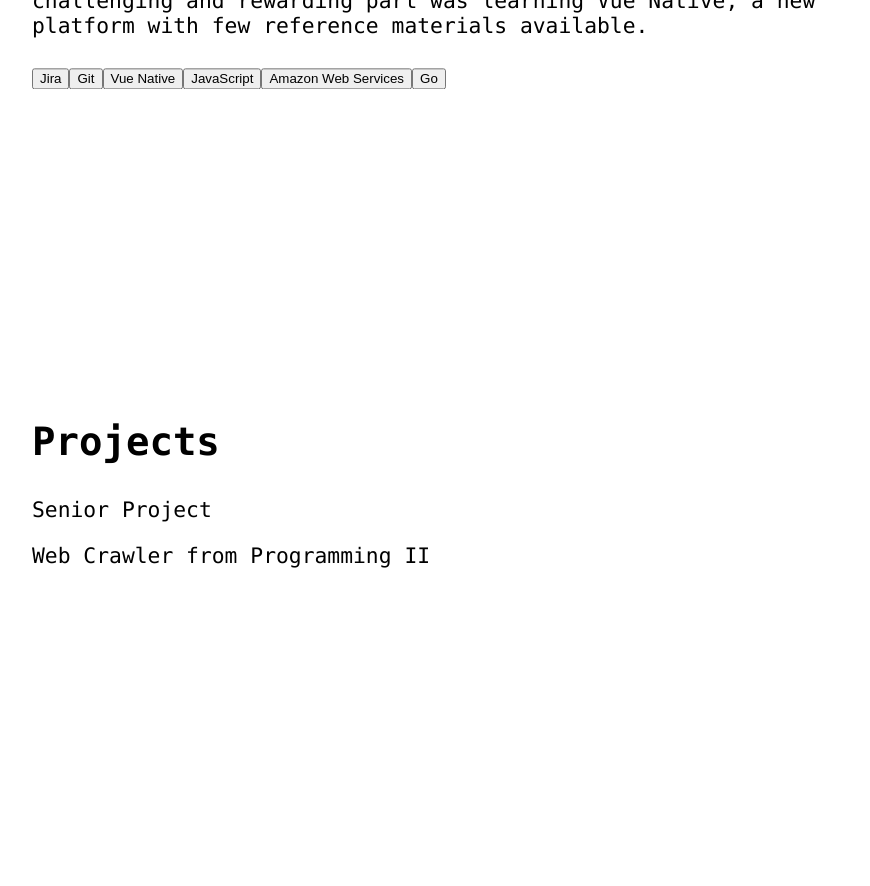
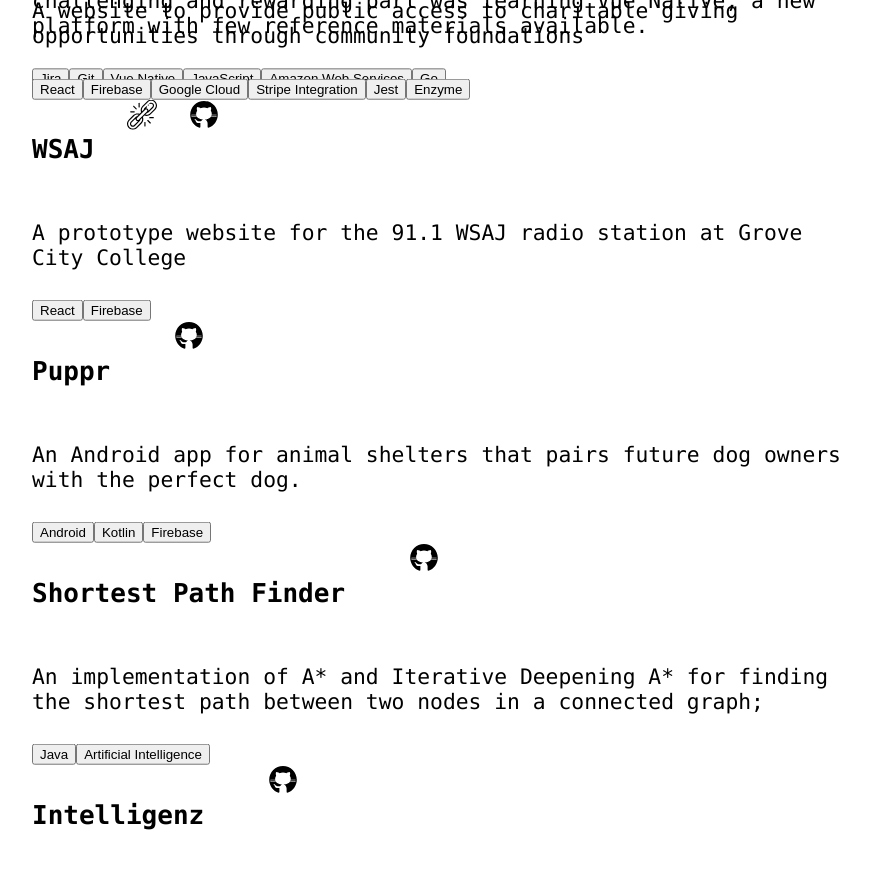
Before and after one commit to sarahcalvis/portfolio, a React (Create React App) app: page / in a window 1280 px wide. Shown: the part 3120-4006 px from the top of the page, without its empty margins (48-918 px from the left). Built offline with nearby package versions, Linux system fonts and the light colour scheme.

Commit message:
Content for projects page but needs CSS

```diff
--- a/src/components/Experience.js
+++ b/src/components/Experience.js
@@ -1,4 +1,6 @@
 import React from 'react';
+
+import Tags from './Tags.js';
 
 let jobs = [
   {
@@ -36,18 +38,12 @@ let jobs = [
   }
 ]
 
-const getSkills = (skills) => {
-  return skills.map((skill) => {
-    return <button>{skill}</button>
-  })
-}
-
 let experience = jobs.map((job) => {
   return <div>
     <h4>{job.title}</h4>
     <h5>{job.company} - {job.location} - {job.duration}</h5>
     <p>{job.description}</p>
-    {getSkills(job.skills)}
+    <Tags skills={job.skills} />
   </div>
 })
 
--- a/src/components/Projects.js
+++ b/src/components/Projects.js
@@ -1,12 +1,102 @@
 import React from 'react';
+
+import Tags from './Tags.js';
+
+import GitHub from '../icons/github.svg'
+import Link from '../icons/link.svg'
+
+let projectsList = [
+  {
+    name: 'Giving Tree',
+    link: 'https://givingtree-cfs.firebaseapp.com/',
+    github: 'https://github.com/sarahcalvis/giving-tree',
+    description: 'A website to provide public access to charitable giving opportunities through community foundations',
+    skills: [
+      'React',
+      'Firebase',
+      'Google Cloud',
+      'Stripe Integration',
+      'Jest',
+      'Enzyme'
+    ]
+  },
+  {
+    name: 'WSAJ',
+    link: 'https://wsaj-7626d.firebaseapp.com/',
+    github: 'https://github.com/sarahcalvis/wsaj',
+    description: 'A prototype website for the 91.1 WSAJ radio station at Grove City College',
+    skills: [
+      'React',
+      'Firebase'
+    ]
+  },
+  {
+    name: 'Puppr',
+    github: 'https://github.com/ShaunJorstad/Puppr',
+    description: 'An Android app for animal shelters that pairs future dog owners with the perfect dog.',
+    skills: [
+      'Android',
+      'Kotlin',
+      'Firebase'
+    ]
+  },
+  {
+    name: 'Shortest Path Finder',
+    github: 'https://github.com/sarahcalvis/a-star-IDA-star',
+    description: 'An implementation of A* and Iterative Deepening A* for finding the shortest path between two nodes in a connected graph;',
+    skills: [
+      'Java',
+      'Artificial Intelligence'
+    ]
+  },
+  {
+    name: 'Intelligenz',
+    github: 'https://github.com/sarahcalvis/ap-java-tutor',
+    description: 'An intelligent Java tutor designed to prepare students for the AP Computer Science test.',
+    skills: [
+      'JavaFx',
+      'JUnit'
+    ]
+  },
+  {
+    name: 'Naive Bayes Classifier',
+    github: 'https://github.com/sarahcalvis/bach-to-the-future',
+    description: 'Naive Bayes Classifier for Bach Chorales that predicts what chord is playing based on the notes in that chord.',
+    skills: [
+      'Java',
+      'Machine Learning'
+    ]
+  }
+]
+
+let projects = projectsList.map((project) => {
+  return <div>
+    <div id='horizontal'>
+      <div id='col-padding'>
+        <h4>{project.name}</h4>
+      </div>
+      <div id='col-padding'>
+        {project.link ? <a href={project.link} target='_blank' rel='noopener noreferrer'>
+          <img alt="Link" src={Link} />
+        </a> : ''}
+      </div>
+      <div id='col-padding'>
+        <a href={project.github} target='_blank' rel='noopener noreferrer'>
+          <img alt="Github" src={GitHub} />
+        </a>
+      </div>
+    </div>
+    <p>{project.description}</p>
+    <Tags skills={project.skills} />
+  </div>
+})
 
 export default function Projects() {
   return (
     <div id='section' >
       <div id='vertical-center' >
         <h2>Projects</h2>
-        <p>Senior Project</p>
-        <p>Web Crawler from Programming II</p>
+        {projects}
       </div>
     </div>
   )
--- /dev/null
+++ b/src/components/Tags.js
@@ -0,0 +1,6 @@
+import React from 'react';
+export default function Tags(props) {
+  return props.skills.map((skill) => {
+    return <button>{skill}</button>
+  })
+}
```
Also changed, not shown: src/icons/link.svg (added).
